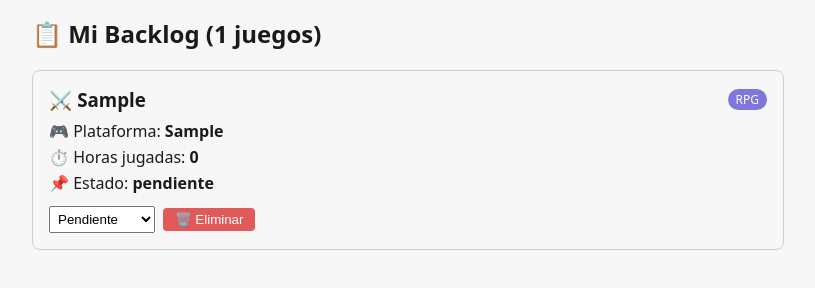
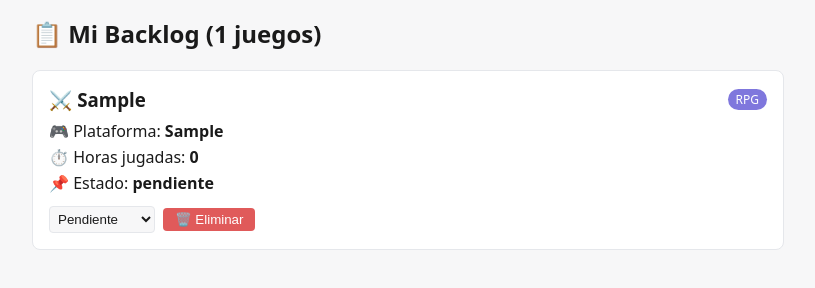
Before and after one commit to Guate27/Proyecto-Final-Sistemas-y-Tecnolog-as-Web-, a React app in the folder frontend/: page / in a window 1280 px wide. Both pictures are taken after typing "Sample", "Sample", "Sample" into the empty fields and a click on the button "🎮 Agregar al Backlog". Shown: the part 362-650 px from the top of the page, without its empty margins (232-1047 px from the left). Built offline with nearby package versions, Linux system fonts and the light colour scheme; no server answers; the HTML template or start-up script is replaced by a standard one.

Commit message:
actualización de JuegoCard para usar variables CSS del tema

```diff
--- a/frontend/src/components/JuegoCard.jsx
+++ b/frontend/src/components/JuegoCard.jsx
@@ -1,15 +1,22 @@
+// frontend/src/components/JuegoCard.jsx
 import { CATEGORIAS } from '../utils/categorias'
 
 function JuegoCard({ juego, onEliminar, onCambiarEstado }) {
-  // Buscamos la categoría del juego
+  // Busca la categoría del juego para mostrar su emoji y color
   const categoria = CATEGORIAS.find(c => c.id === juego.categoriaId)
 
   return (
-    <div style={{ border: '1px solid #ccc', borderRadius: '8px', padding: '16px', marginBottom: '12px' }}>
+    <div style={{
+      border: '1px solid var(--color-borde)',
+      borderRadius: '8px',
+      padding: '16px',
+      marginBottom: '12px',
+      background: 'var(--color-superficie)'
+    }}>
 
-      {/* Encabezado: emoji de categoría + nombre del juego */}
+      {/* Encabezado: nombre del juego y badge de categoría */}
       <div style={{ display: 'flex', justifyContent: 'space-between', alignItems: 'center' }}>
-        <h3 style={{ margin: 0 }}>
+        <h3 style={{ margin: 0, color: 'var(--color-texto)' }}>
           {categoria?.emoji} {juego.nombre}
         </h3>
         <span style={{
@@ -24,13 +31,13 @@ function JuegoCard({ juego, onEliminar, onCambiarEstado }) {
       </div>
 
       {/* Detalles del juego */}
-      <p style={{ margin: '8px 0 4px' }}>
+      <p style={{ margin: '8px 0 4px', color: 'var(--color-texto)' }}>
         🎮 Plataforma: <strong>{juego.atributos.plataforma || 'No especificada'}</strong>
       </p>
-      <p style={{ margin: '4px 0' }}>
+      <p style={{ margin: '4px 0', color: 'var(--color-texto)' }}>
         ⏱️ Horas jugadas: <strong>{juego.atributos.horasTotales}</strong>
       </p>
-      <p style={{ margin: '4px 0' }}>
+      <p style={{ margin: '4px 0', color: 'var(--color-texto)' }}>
         📌 Estado: <strong>{juego.estado}</strong>
       </p>
 
@@ -38,7 +45,15 @@ function JuegoCard({ juego, onEliminar, onCambiarEstado }) {
       <select
         value={juego.estado}
         onChange={(e) => onCambiarEstado(juego.id, e.target.value)}
-        style={{ marginTop: '8px', marginRight: '8px', padding: '4px' }}
+        style={{
+          marginTop: '8px',
+          marginRight: '8px',
+          padding: '4px',
+          background: 'var(--color-fondo)',
+          color: 'var(--color-texto)',
+          border: '1px solid var(--color-borde)',
+          borderRadius: '4px'
+        }}
       >
         <option value="pendiente">Pendiente</option>
         <option value="jugando">Jugando</option>
@@ -49,7 +64,14 @@ function JuegoCard({ juego, onEliminar, onCambiarEstado }) {
       {/* Botón eliminar */}
       <button
         onClick={() => onEliminar(juego.id)}
-        style={{ padding: '4px 12px', background: '#e05a5a', color: 'white', border: 'none', borderRadius: '4px', cursor: 'pointer' }}
+        style={{
+          padding: '4px 12px',
+          background: 'var(--color-peligro)',
+          color: 'white',
+          border: 'none',
+          borderRadius: '4px',
+          cursor: 'pointer'
+        }}
       >
         🗑️ Eliminar
       </button>
```
